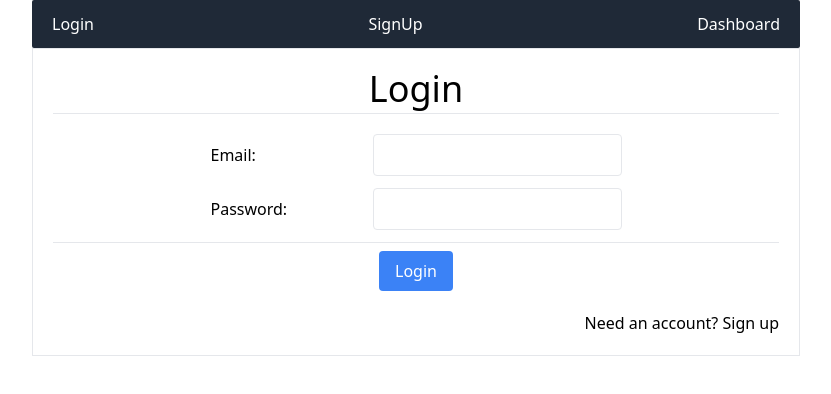
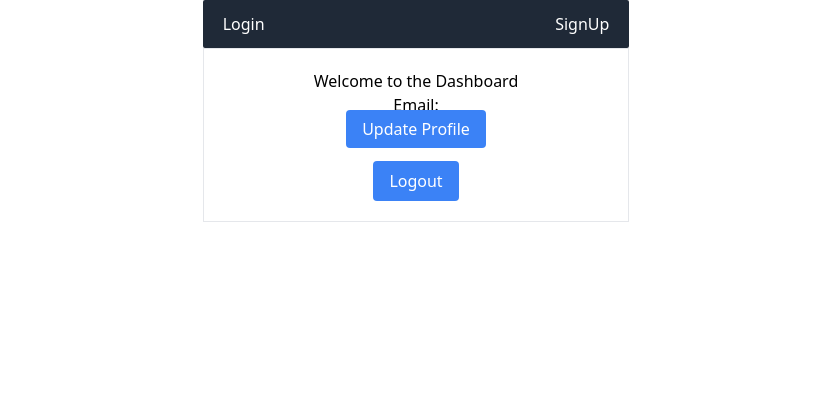
Before and after one commit to YuryDG/react-training, a React (Create React App) app: page / in a window 1280 px wide. Shown: the top 394 px of the page, without its empty margins (224-1055 px from the left). Built offline with nearby package versions, Linux system fonts and the light colour scheme; no server answers.

Commit message:
update routes

```diff
--- a/src/App.tsx
+++ b/src/App.tsx
@@ -7,17 +7,14 @@ import { Dashboard, Login, SignUp } from "./components";
 
 export default function App() {
   return (
-    <div className="w-3/5 mx-auto">
+    <div className="w-2/6 mx-auto">
       <nav>
         <ul className="flex justify-between bg-gray-800 text-white px-5 py-3 rounded-sm">
-          <li className="">
-            <Link to="/">Login</Link>
+        <li className="">
+            <Link to="/login">Login</Link>
           </li>
           <li className="">
             <Link to="/signup">SignUp</Link>
-          </li>
-          <li className="">
-            <Link to="/dashboard">Dashboard</Link>
           </li>
         </ul>
       </nav>
@@ -25,9 +22,9 @@ export default function App() {
 
       <div className="p-5 border">
         <Routes>
-          <Route path="/" element={<Login />} />
+          <Route path="/login" element={<Login />} />
           <Route path="/signup" element={<SignUp />} />
-          <Route path="/dashboard" element={<Dashboard />} />
+          <Route path="/" element={<Dashboard />} />
         </Routes>
       </div>
     </div>
--- a/src/components/Dashboard.tsx
+++ b/src/components/Dashboard.tsx
@@ -1,25 +1,31 @@
-import { useNavigate } from "react-router-dom";
+import { Link, useNavigate } from "react-router-dom";
 import { useAuth } from "../context";
 
 type DashboardProps = {};
 
-export const Dashboard: React.FC<DashboardProps> = (props) => {
+export const Dashboard: React.FC<DashboardProps> = () => {
     const { currentUser, logout } = useAuth();
     const navigate = useNavigate()
 
     const handleLogout = () => {
         logout();
-        navigate('/'); // login page
+        navigate('/login'); // login page
     }
 
     return (
         <div className="text-center">
             <h2>Welcome to the Dashboard </h2>
-            <p>Email: {currentUser?.email}</p>
+
+            <div>
+                <p>Email: {currentUser?.email}</p>
+                <Link to='/update-profile'
+                    className="mt-5 bg-blue-500 px-4 py-2 rounded text-white">
+                    Update Profile
+                </Link>
+            </div>
 
             <button
-
-            className="mt-5 bg-blue-500 px-4 py-2 cursor-pointer rounded text-white"
+                className="mt-5 bg-blue-500 px-4 py-2 cursor-pointer rounded text-white"
                 onClick={handleLogout}>
                 Logout
             </button>
--- a/src/components/Login.tsx
+++ b/src/components/Login.tsx
@@ -15,7 +15,7 @@ export const Login: React.FC<LoginProps> = (props) => {
 
         if (emailRef.current && passwordRef.current) {
             await login(emailRef.current.value, passwordRef.current.value);
-            navigate('/dashboard');
+            navigate('/'); // go to dashboard
         }
     }
 
@@ -47,7 +47,7 @@ export const Login: React.FC<LoginProps> = (props) => {
                     </button>
                 </div>
                 <div className="text-right mt-5">
-                    Need an account? <Link to="signup">Sign up</Link>
+                    Need an account? <Link to="/signup">Sign up</Link>
                 </div>
             </form>
         </div>
--- a/src/components/SignUp.tsx
+++ b/src/components/SignUp.tsx
@@ -15,11 +15,11 @@ export const SignUp: React.FC<SignUpProps> = () => {
     const onSubmit = async (e: FormEvent<HTMLFormElement>) => {
         e.preventDefault();
 
-        // TODO: validate  passwords match
+        // TODO: validate passwords match
 
         if (emailRef.current && passwordRef.current) {
             await signUp(emailRef.current.value, passwordRef.current.value);
-            navigate('/dashboard');
+            navigate('/'); // got to dashboard
         }
     }
 
@@ -55,7 +55,7 @@ export const SignUp: React.FC<SignUpProps> = () => {
                     </button>
                 </div>
                 <div className="text-right mt-5">
-                    Have already an account? <Link to="/">Login</Link>
+                    Have already an account? <Link to="/login">Login</Link>
                 </div>
             </form>
         </div>
```
